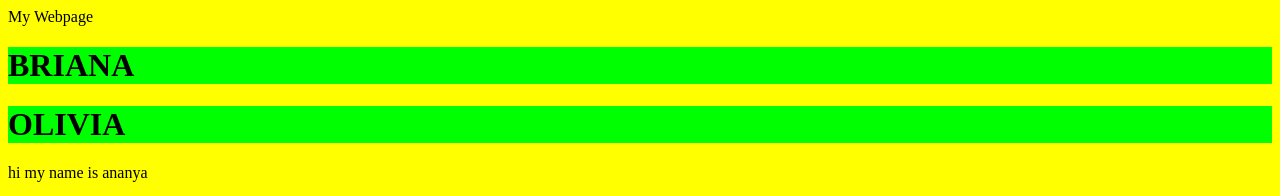
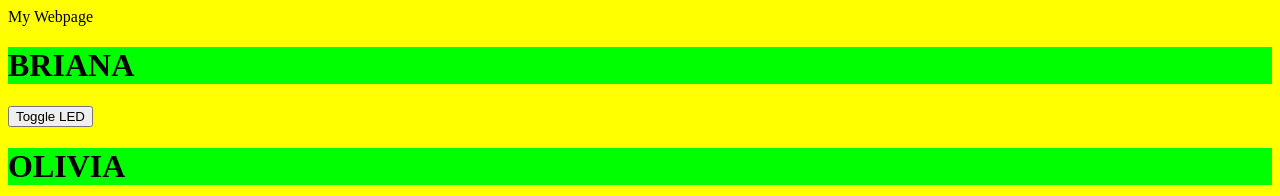
Before and after one commit to anaram1/anaram1.github.io, a plain HTML site: page index.html in a window 1280 px wide. Shown: the top 196 px of the page. Drawn offline with Linux system fonts and the light colour scheme.

Commit message:
button add

```diff
--- a/index.html
+++ b/index.html
@@ -6,6 +6,7 @@
 
 <body>
 <h1> BRIANA </h1>
+<button type="button">Toggle LED</button>
 <h1> OLIVIA </h1>
 <p> hi my name is ananya </p> <br>
 <strong>this is bold</strong>
```
